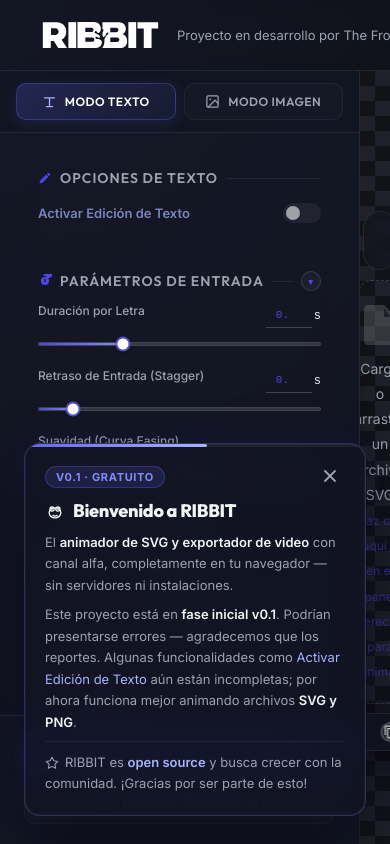
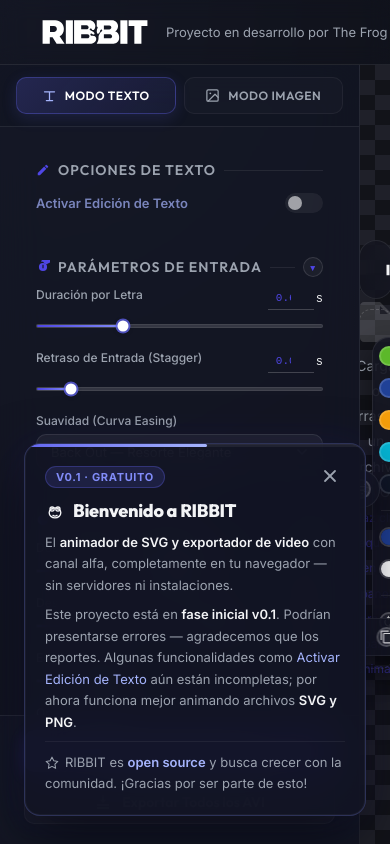
Before and after one commit to TheFrog-PE/ribbit-animator, a React (Vite) app: page / in a window 390 px wide. Shown: the top 844 px of the page. Built offline with nearby package versions, Linux system fonts and the light colour scheme; a web font is replaced by a local one.

Commit message:
Fix final responsive canvas layouts and side docks for laptops

```diff
--- a/src/index.css
+++ b/src/index.css
@@ -578,8 +578,8 @@
 
 .preview-window {
   width: 100%;
-  max-width: 960px;
-  max-height: 62vh;
+  max-width: 760px; /* Reducido de 960px a 760px para un tamaño normal/mediano óptimo */
+  max-height: 52vh;  /* Reducido de 62vh a 52vh para pantallas de laptops */
   aspect-ratio: 16 / 9;
   border: 1px dashed rgba(255, 255, 255, 0.15);
   border-radius: 12px;
@@ -590,7 +590,7 @@
   background: transparent;
   overflow: visible !important;
   box-shadow: 0 20px 50px rgba(0, 0, 0, 0.5);
-  padding: 40px;
+  padding: 24px; /* Padding interior reducido */
 }
 
 #svg-holder {
@@ -604,6 +604,9 @@
 #svg-holder svg {
   width: 100%;
   height: 100%;
+  max-width: 100%;
+  max-height: 100%;
+  object-fit: contain;
   overflow: visible !important;
 }
 
@@ -872,11 +875,11 @@
   padding: 8px 14px 0;
 }
 
-/* Barras flotantes */
+/* Barras flotantes relativas al preview-container para evitar superposiciones con el canvas */
 .presets-floating-bar-colors {
   position: absolute;
   top: 50%;
-  left: -54px;
+  left: 20px; /* Anclado al borde izquierdo del preview-container */
   transform: translateY(-50%);
   background: rgba(20, 22, 33, 0.85);
   border: 1px solid var(--glass-border);
@@ -893,7 +896,7 @@
 
 .presets-floating-bar-tools {
   position: absolute;
-  bottom: -64px;
+  bottom: 24px; /* Anclado a la base inferior del preview-container */
   left: 50%;
   transform: translateX(-50%);
   background: rgba(20, 22, 33, 0.88);
@@ -912,7 +915,7 @@
 .filter-floating-bar {
   position: absolute;
   top: 50%;
-  right: -54px;
+  right: 20px; /* Anclado al borde derecho del preview-container */
   transform: translateY(-50%);
   background: rgba(20, 22, 33, 0.88);
   border: 1px solid var(--glass-border);
@@ -1348,9 +1351,9 @@
 
 /* ─── Optimización para Laptops y Pantallas Pequeñas (max-height: 850px) ─── */
 @media (max-height: 850px) {
-  /* Reducir altura del logo a 66px para ganar espacio vertical */
+  /* Reducir altura del logo a 60px para ganar espacio vertical */
   .app-logo {
-    height: 66px !important;
+    height: 60px !important;
   }
 
   /* Ajustar padding del header para comprimirlo */
@@ -1358,30 +1361,31 @@
     padding: 2px 40px !important;
   }
 
-  /* Ajustar la altura máxima del canvas de la mesa de reproducción */
+  /* Ajustar la altura máxima del canvas de la mesa de reproducción (normal/mediana) */
   .preview-window {
-    max-height: calc(100vh - 160px) !important;
-    padding: 20px !important;
+    max-width: 640px !important; /* Más angosto en laptops */
+    max-height: 44vh !important; /* Más bajo en laptops */
+    padding: 16px !important;
   }
 
   .preview-container {
-    padding: 10px 20px !important;
+    padding: 8px 16px !important;
   }
 
-  /* Subir barra de herramientas y Motion Blur exterior para evitar que se corten */
+  /* Posicionar las barras flotantes en los bordes del contenedor principal, sin sobreponerse */
   .presets-floating-bar-tools {
-    bottom: -48px !important;
+    bottom: 12px !important;
     padding: 8px 14px !important;
   }
 
   .filter-floating-bar {
-    right: -48px !important;
+    right: 12px !important;
     padding: 8px !important;
   }
 
   .presets-floating-bar-colors {
-    left: -48px !important;
-    padding: 10px 8px !important;
+    left: 12px !important;
+    padding: 8px 6px !important;
   }
 
   /* Disminuir tamaño de los presets e inputs de color */
@@ -1395,14 +1399,20 @@
 
   /* Comprimir scroll de controles y tamaño de fuentes del panel lateral */
   .panel-section {
-    padding: 12px 14px !important;
-    gap: 8px !important;
+    padding: 10px 12px !important;
+    gap: 6px !important;
   }
 
   .control-group input[type="text"],
   .control-group input[type="number"],
   .custom-select-trigger {
-    padding: 6px 10px !important;
+    padding: 5px 8px !important;
     font-size: 11px !important;
   }
+
+  .control-panel-scroll,
+  .work-files-list {
+    max-height: calc(100vh - 120px) !important;
+    overflow-y: auto !important;
+  }
 }
```
